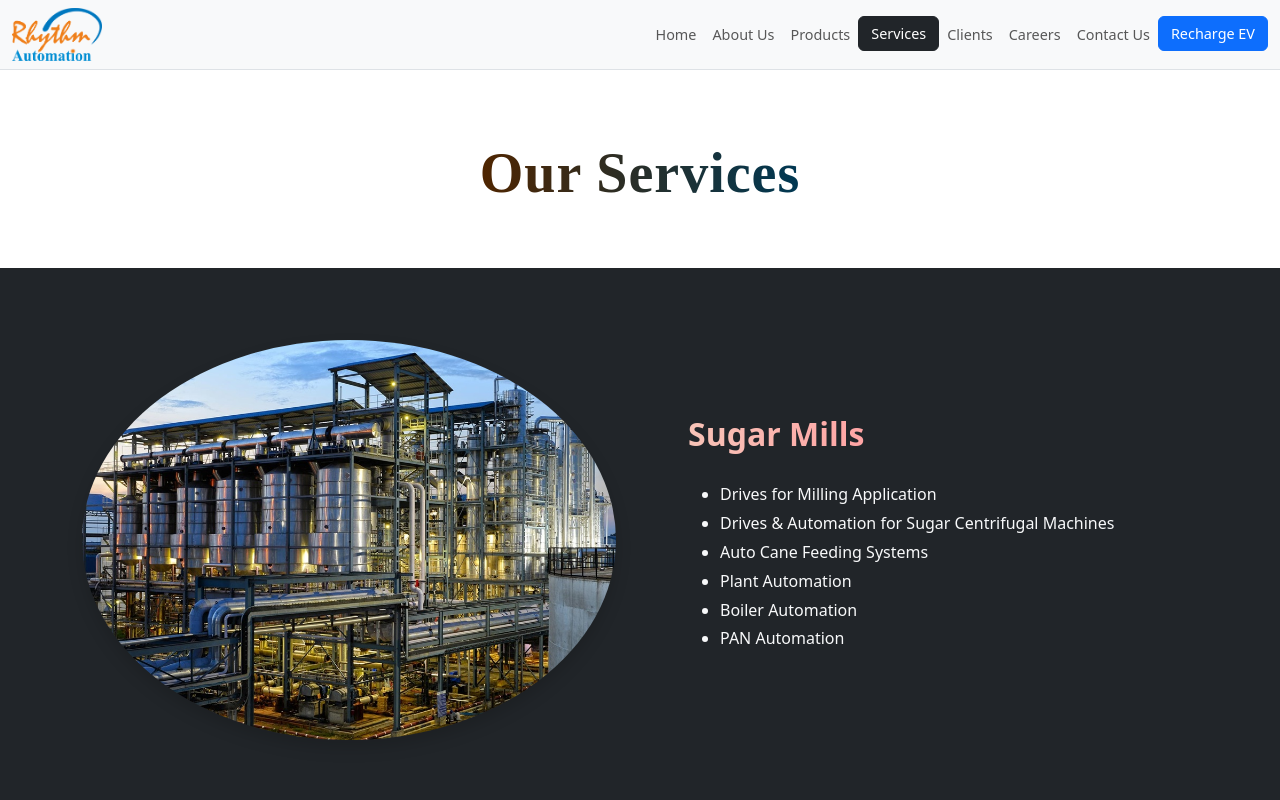
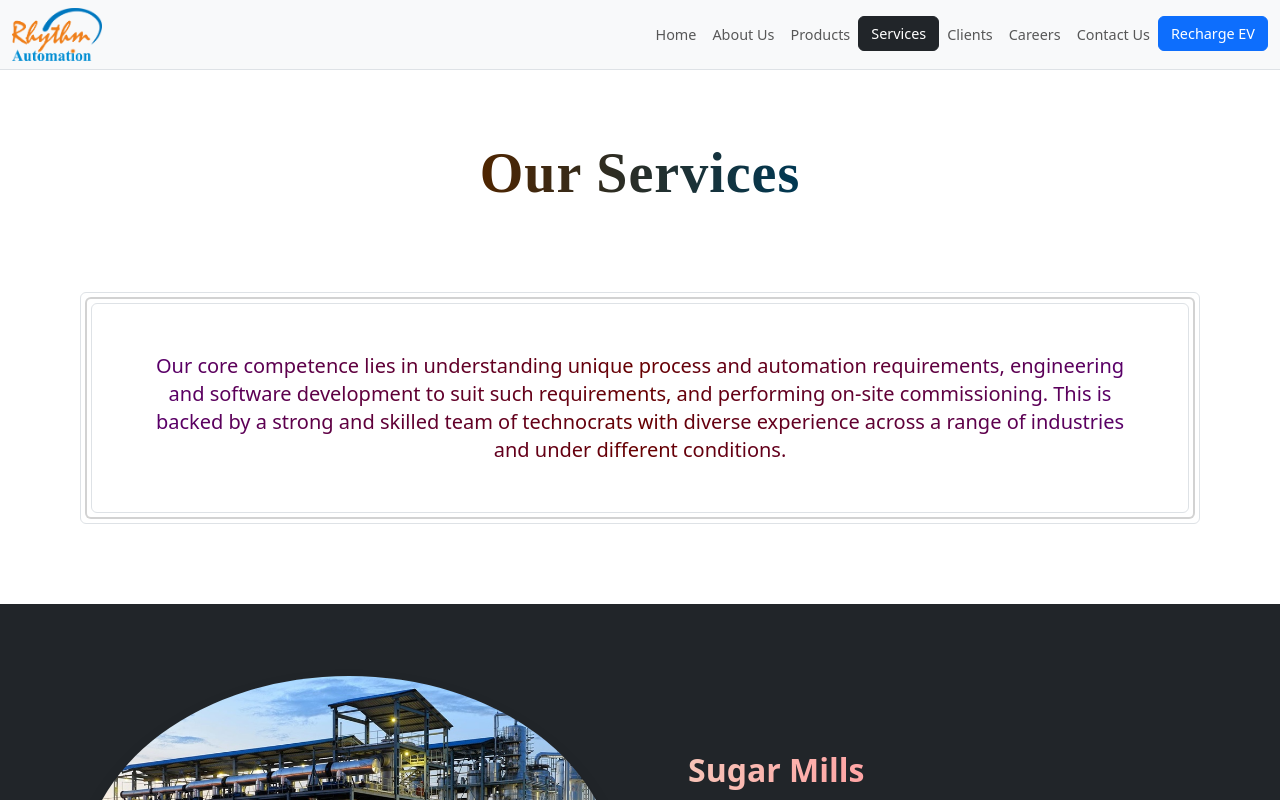
Before and after one commit to kratika-sharma-web/rhythm-automation-temp, a React (Vite) app: page / in a window 1280 px wide. Both pictures are taken after a click on the button "Know More...". Shown: the top 800 px of the page. Built offline with nearby package versions, Linux system fonts and the light colour scheme.

Commit message:
updated content and images (update 7)

```diff
--- a/src/AboutUs.jsx
+++ b/src/AboutUs.jsx
@@ -12,7 +12,7 @@ function AboutUs() {
             </h1>
             <div className="conatiner border rounded p-1 my-5" style={{ marginLeft: "5rem", marginRight: "5rem" }}>
                 <div className="card rounded border-2 p-1" style={{ width: "100%" }}>
-                    <div className="border rounded d-flex flex-column flex-md-row align-items-center justify-content-center p-5">
+                    <div className="border rounded d-flex flex-column flex-md-row align-items-center justify-content-center px-5 pt-5 pb-4">
                         <strong className="fw-semibold" style={{ display: "inline-block", lineHeight: "1.6", textAlign: "justify" }}>
                             <p className="pb-3" style={{ background: "linear-gradient(135deg, #70008aff, #940000ff)", WebkitBackgroundClip: "text", WebkitTextFillColor: "transparent" }}>
                                 Rhythm Automation Solutions (P) Ltd is established by a team of highly skilled and professionally managed engineers with a dream and determination to provide reliable and cost-optimized solutions for most Industrial Automation needs.
@@ -100,7 +100,7 @@ function AboutUs() {
             </h1>
             <div className="conatiner my-5" style={{ marginLeft: "5rem", marginRight: "5rem" }}>
                 <div className="card rounded" style={{ width: "100%" }}>
-                    <div className="d-flex flex-column flex-md-row align-items-center justify-content-center p-5">
+                    <div className="d-flex flex-column flex-md-row align-items-center justify-content-center px-5 pt-5 pb-4">
                         <strong className="fw-medium" style={{ display: "inline-block", lineHeight: "1.6", textAlign: "justify" }}>
                             <p style={{ background: "linear-gradient(45deg, #70008aff, #940000ff)", WebkitBackgroundClip: "text", WebkitTextFillColor: "transparent" }}>
                                 The company is a thriving enterprise with over 100 dedicated employees and a spacious shop floor spanning 30000 square feet. From the advanced machinery on the production floor to the cutting-edge software in the administrative offices, the company is constantly investing in new technology and processes to stay ahead of the competition.
--- a/src/Services.jsx
+++ b/src/Services.jsx
@@ -25,9 +25,18 @@ function Services() {
     }, [serviceSelected])
     return (
         <>
-            <h1 className="text-center display-4 py-5" style={{ fontFamily: "'Poppins', serif", fontWeight: "500", letterSpacing: "1px", lineHeight: "1.4" }}>
+            <h1 className="text-center display-4 pt-5" style={{ fontFamily: "'Poppins', serif", fontWeight: "500", letterSpacing: "1px", lineHeight: "1.4" }}>
                 <strong className="pt-3" style={{ background: "linear-gradient(90deg, #4f2500ff, #003853ff)", WebkitBackgroundClip: "text", WebkitTextFillColor: "transparent", display: "inline-block", lineHeight: "1.4" }}>Our Services</strong>
             </h1>
+            <div className="conatiner border rounded p-1" style={{ marginTop: "5rem", marginBottom: "5rem", marginLeft: "5rem", marginRight: "5rem" }}>
+                <div className="card rounded border-2 p-1" style={{ width: "100%" }}>
+                    <div className="border rounded d-flex flex-column flex-md-row align-items-center justify-content-center fs-5 p-5">
+                        <strong className="fw-medium" style={{ background: "linear-gradient(90deg, #59006dff, #670000ff, #59006dff)", WebkitBackgroundClip: "text", WebkitTextFillColor: "transparent", display: "inline-block", lineHeight: "1.4", textAlign: "center" }}>
+                            Our core competence lies in understanding unique process and automation requirements, engineering and software development to suit such requirements, and performing on-site commissioning. This is backed by a strong and skilled team of technocrats with diverse experience across a range of industries and under different conditions.
+                        </strong>
+                    </div>
+                </div>
+            </div>
             <div className="w-100 bg-dark py-5" id="servicesSugarMills">
                 <div className="container my-4">
                     <div className="row g-5 align-items-center">
@@ -256,6 +265,23 @@ function Services() {
                     </div>
                 </div>
             </div>
+            <div className="conatiner border rounded p-1" style={{ marginTop: "5rem", marginBottom: "5rem", marginLeft: "5rem", marginRight: "5rem" }}>
+                <div className="card rounded border-2 p-1" style={{ width: "100%" }}>
+                    <div className="border rounded d-flex flex-column flex-md-row align-items-center justify-content-center px-5 pt-5 pb-4">
+                        <strong className="fw-semibold" style={{ display: "inline-block", lineHeight: "1.6", textAlign: "justify" }}>
+                            <p className="pb-3" style={{ background: "linear-gradient(90deg, #670000ff, #59006dff, #670000ff)", WebkitBackgroundClip: "text", WebkitTextFillColor: "transparent" }}>
+                                Rhythm Automation is committed to managing comprehensive project execution from the initial idea to the final commissioning. Our proficient team members provide excellent services, beginning with the preparation of detailed layout drawings and continuing with the supervision of all erection and cabling. We guarantee the smooth integration of automation and electrical components to meet your specific process requirements.
+                            </p>
+                            <p className="pb-3" style={{ background: "linear-gradient(90deg, #59006dff, #670000ff, #59006dff)", WebkitBackgroundClip: "text", WebkitTextFillColor: "transparent" }}>
+                                It offers specialized retrofit solutions to modernize your existing systems. We provide complete solutions for challenges within your current system by utilizing our expertise in the latest automation trends, such as Modbus, Ethernet, Profibus, Profinet and OPC. Furthermore, we develop custom-built SCADA and reporting packages based on Visual Basic and OPC clients to ensure seamless integration with your plant's existing systems.
+                            </p>
+                            <p className="pb-3" style={{ background: "linear-gradient(90deg, #670000ff, #59006dff, #670000ff)", WebkitBackgroundClip: "text", WebkitTextFillColor: "transparent" }}>
+                                Our strength lies in providing quick and expert after-sales support, as proven by our repeat orders and over 20 plant AMCs. To ensure prompt service and minimize your downtime, we maintain a sufficient stock of all our products at our Noida works. We are dedicated to building a long-term partnership, offering flexible and reliable service that ensures the ongoing productivity of your operations.
+                            </p>
+                        </strong>
+                    </div>
+                </div>
+            </div>
         </>
     )
 }
```
